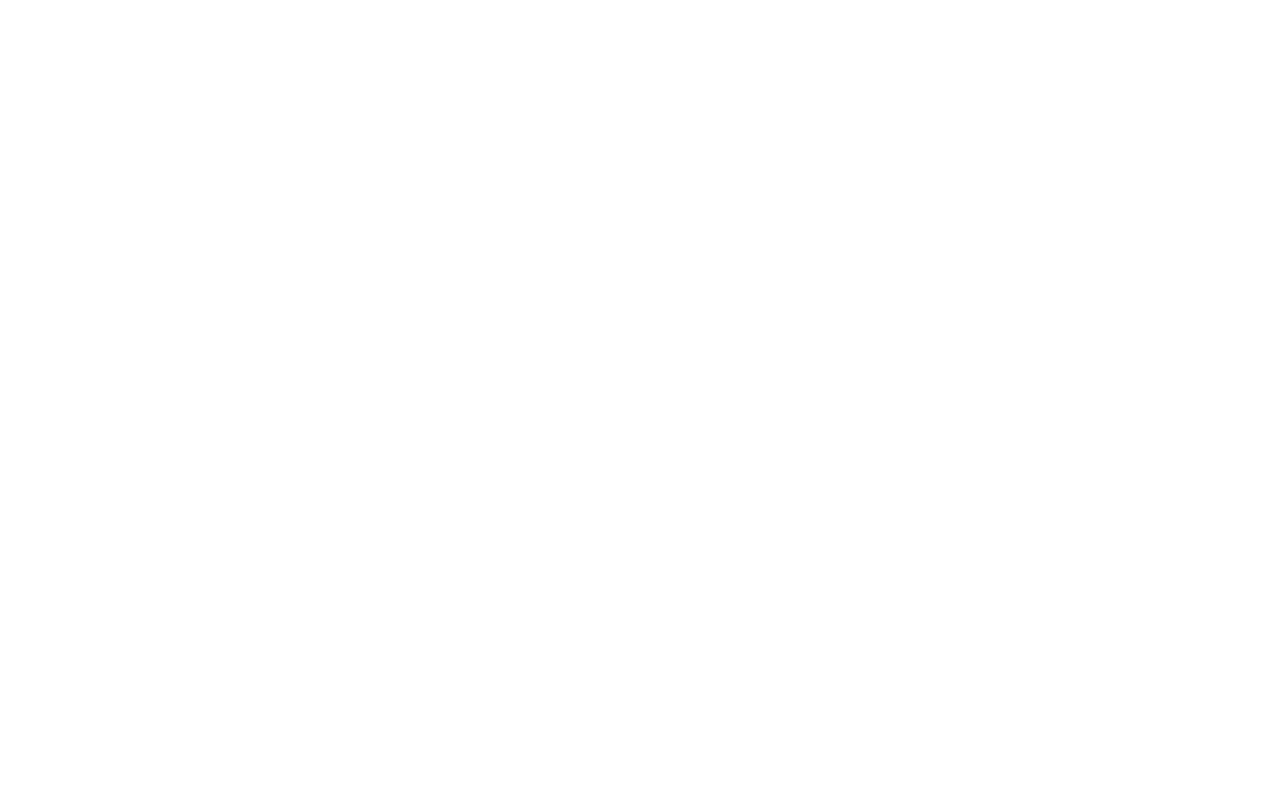
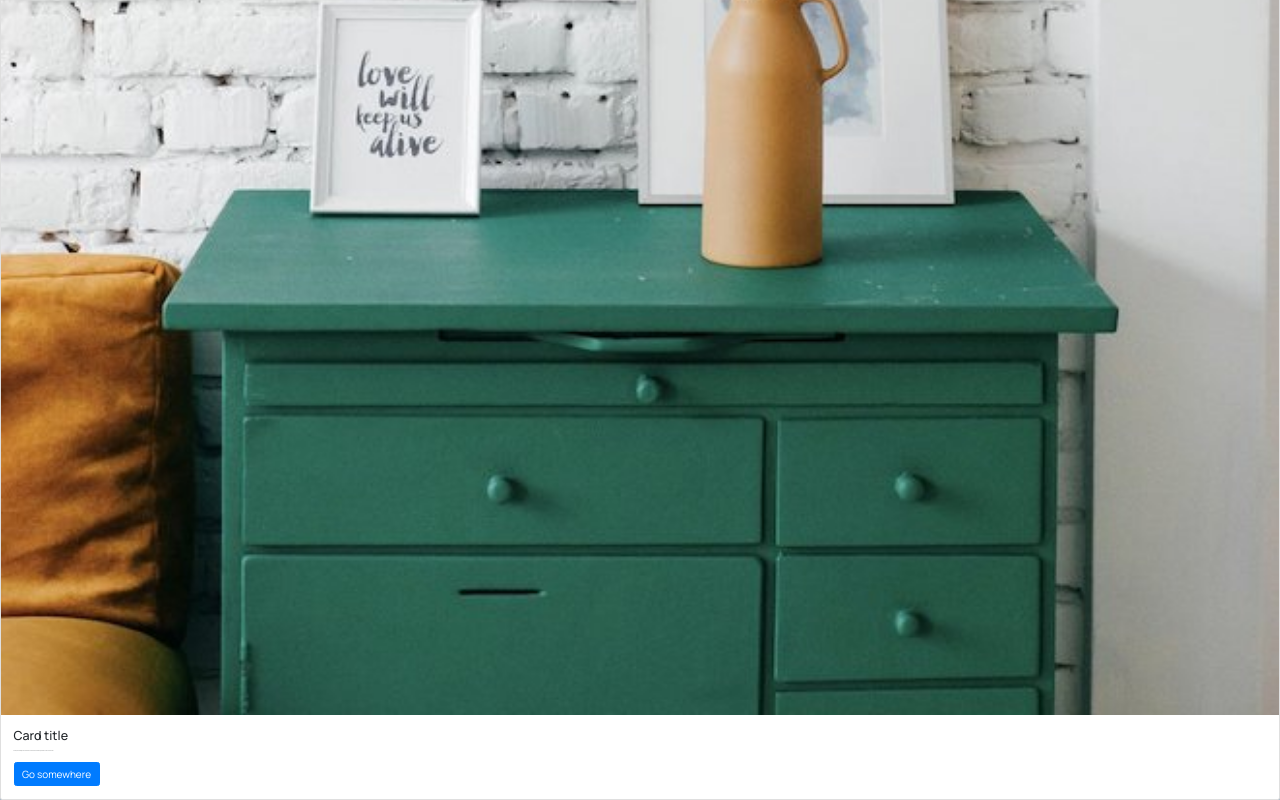
Before and after one commit to darubiomunoz/portfolio-08-articlepreviewcomponent, a React (Create React App) app: page / in a window 1280 px wide. Shown: the part 308-1108 px from the top of the page. Before the commit the page ends 800 px from the top, so only its background shows below. Built offline with nearby package versions, Linux system fonts and the light colour scheme.

Commit message:
componen in process of construction, bootstrap added

```diff
--- a/public/index.html
+++ b/public/index.html
@@ -11,7 +11,6 @@
     <link href="https://fonts.googleapis.com/css2?family=Manrope:wght@200;300;400;500;600;700;800&display=swap" rel="stylesheet">
   </head>
   <body>
-    <noscript>You need to enable JavaScript to run this app.</noscript>
     <div id="root"></div>
   </body>
 </html>
--- a/src/App.css
+++ b/src/App.css
@@ -1,38 +1,6 @@
 .App {
-  text-align: center;
+  width: inherit;
+  min-width: inherit;
+  height: inherit;
+  min-height: inherit;
 }
-
-.App-logo {
-  height: 40vmin;
-  pointer-events: none;
-}
-
-@media (prefers-reduced-motion: no-preference) {
-  .App-logo {
-    animation: App-logo-spin infinite 20s linear;
-  }
-}
-
-.App-header {
-  background-color: #282c34;
-  min-height: 100vh;
-  display: flex;
-  flex-direction: column;
-  align-items: center;
-  justify-content: center;
-  font-size: calc(10px + 2vmin);
-  color: white;
-}
-
-.App-link {
-  color: #61dafb;
-}
-
-@keyframes App-logo-spin {
-  from {
-    transform: rotate(0deg);
-  }
-  to {
-    transform: rotate(360deg);
-  }
-}
--- a/src/App.js
+++ b/src/App.js
@@ -1,8 +1,14 @@
+import React from 'react';
 import './App.css';
 
-function App() {
+import ArticlePreview from './components/ArticlePreview';
+
+
+const App = () => {
   return (
-    <h1>Ohhh shit... Here we go again.</h1>
+    <div className="App">
+      <ArticlePreview />
+    </div>
   );
 }
 
--- /dev/null
+++ b/src/components/ArticlePreview.js
@@ -0,0 +1,18 @@
+import React from 'react';
+
+import drawersImage from '../assets/images/drawers.jpg';
+
+const ArticlePreview = () => {
+    return (
+        <div className="card">
+            <img src={drawersImage} className="card-img-top" alt="..." />
+            <div className="card-body">
+                <h5 className="card-title">Card title</h5>
+                <p className="card-text">Some quick example text to build on the card title and make up the bulk of the card's content.</p>
+                <a href="/" className="btn btn-primary">Go somewhere</a>
+            </div>
+        </div>
+    );
+}
+
+export default ArticlePreview;
--- a/src/index.css
+++ b/src/index.css
@@ -1,7 +1,23 @@
 @import-normalize;
 
-body {
+* {
   margin: 0;
   padding: 0;
-  font-family: '';
+  font-size: 62.5%;
+  font-family: var(--font-family-headings);
 }
+
+body {
+  width: 100%;
+  min-width: 100vw;
+  height: 100%;
+  min-height: 100vh;
+  background-color: var(--color-option3);
+}
+
+.root {
+  width: 100%;
+  min-width: 100vw;
+  height: 100%;
+  min-height: 100vh;
+}
--- a/src/index.js
+++ b/src/index.js
@@ -1,6 +1,9 @@
 import React from 'react';
 import ReactDOM from 'react-dom';
+import 'bootstrap/dist/css/bootstrap.css'
+import './Variables.css';
 import './index.css';
+
 import App from './App';
 
 ReactDOM.render(
```
Also changed, not shown: src/components/styles/ArticlePreview.css (added).
